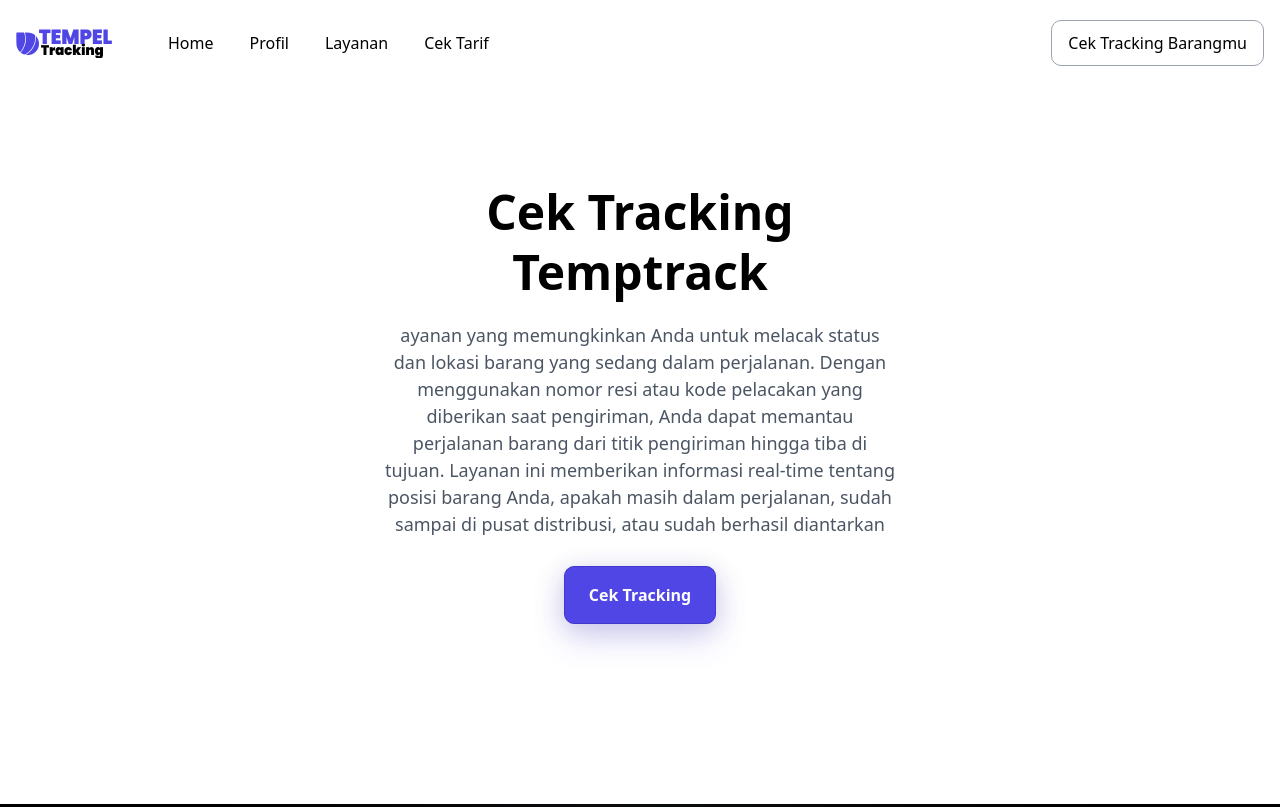
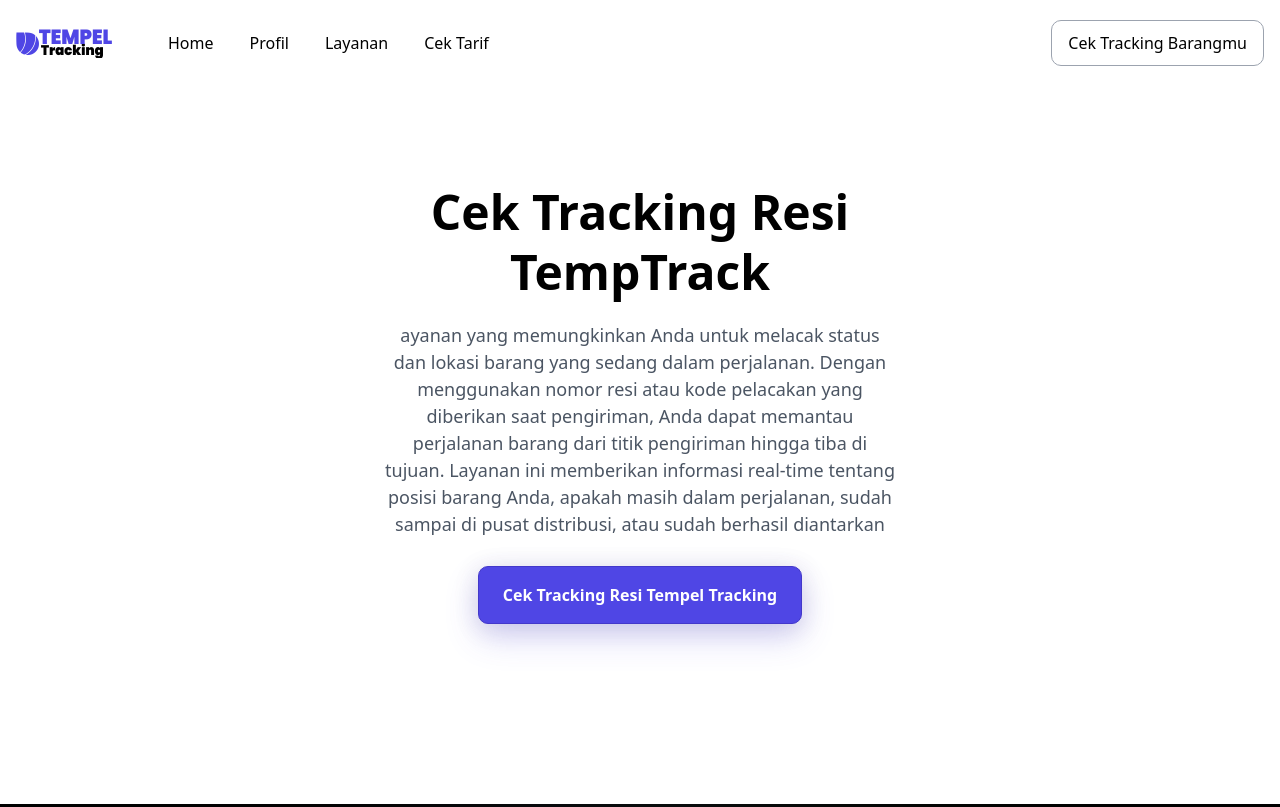
Before and after one commit to tempeltracking/landingpage, a plain HTML site: page cektracking.html in a window 1280 px wide. Shown: the top 807 px of the page. Drawn offline with nearby package versions, Linux system fonts and the light colour scheme; a web font is replaced by a local one.

Commit message:
cek resi

```diff
--- a/cektracking.html
+++ b/cektracking.html
@@ -281,7 +281,7 @@
             <h2
               class="mb-5 text-6xl md:text-7xl font-bold font-heading text-center tracking-px-n leading-tight"
             >
-              Cek Tracking Temptrack
+              Cek Tracking Resi TempTrack
             </h2>
             <p class="mb-7 text-lg text-gray-600 font-medium">
               ayanan yang memungkinkan Anda untuk melacak status dan lokasi
@@ -296,9 +296,9 @@
               <button
                 class="py-4 px-6 w-full text-white font-semibold border border-indigo-700 rounded-xl shadow-4xl focus:ring focus:ring-indigo-300 bg-indigo-600 hover:bg-indigo-700 transition ease-in-out duration-200"
                 type="button"
-                onclick="window.location.href='https://cekresi.com/';""
+                onclick="window.location.href='https://my.xpdc.co.id/cek-resi/';"
               >
-                Cek Tracking
+                Cek Tracking Resi Tempel Tracking
               </button>
             </div>
           </div>
```
Also changed, not shown: cektarif.html (+1 -1 lines).
